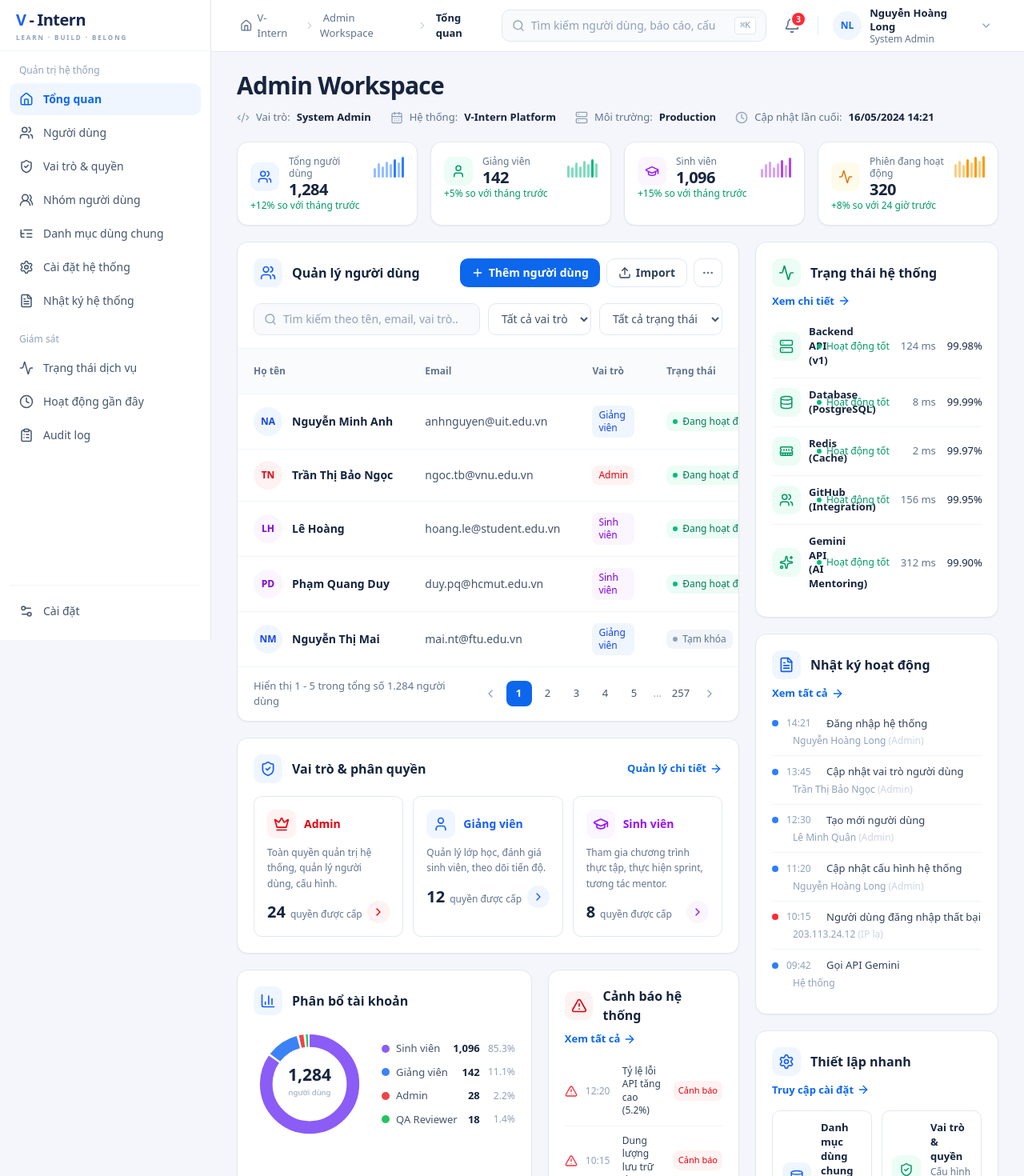
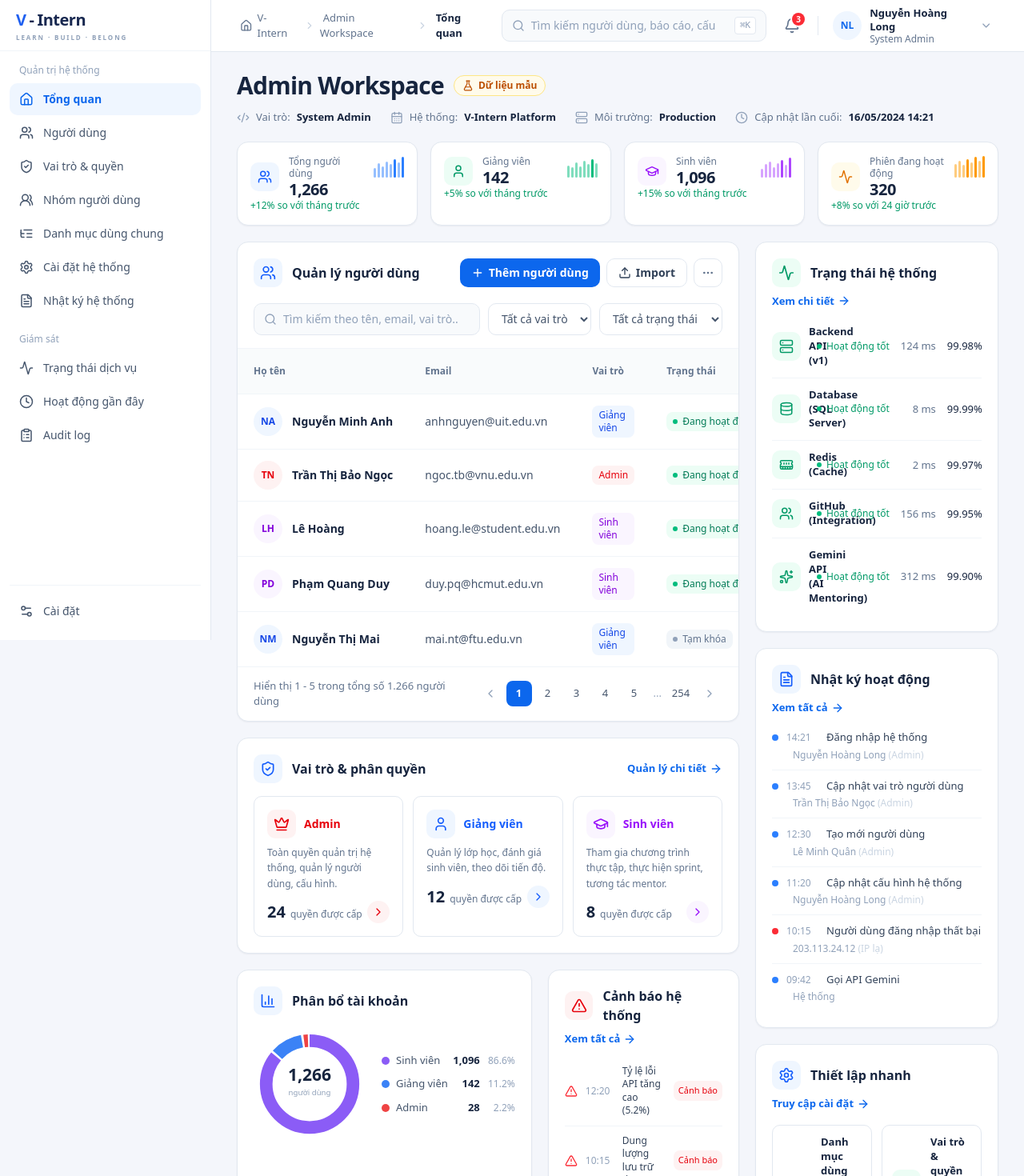
Before and after one commit to vanhoi04082006-pixel/V-Intern-FE, a Next.js app: page /admin in a window 1280 px wide. Shown: the top 1470 px of the page at 80% size. Built offline with nearby package versions, Linux system fonts and the light colour scheme.

Commit message:
fix(admin): align dashboard mock data

```diff
--- a/src/components/admin/admin-workspace.tsx
+++ b/src/components/admin/admin-workspace.tsx
@@ -1,6 +1,8 @@
 "use client";
 
 import { useEffect, useState } from "react";
+
+import { FlaskConical } from "lucide-react";
 
 import { AccountDistributionCard } from "./account-distribution-card";
 import { ActivityLogCard } from "./activity-log-card";
@@ -77,9 +79,18 @@ export function AdminWorkspace() {
           className="mx-auto w-full max-w-[1600px] flex-1 px-4 py-5 sm:px-6 sm:py-6 lg:px-8"
         >
           <header>
-            <h1 className="text-[26px] font-extrabold tracking-tight text-navy sm:text-3xl">
-              Admin Workspace
-            </h1>
+            <div className="flex flex-wrap items-center gap-x-3 gap-y-2">
+              <h1 className="text-[26px] font-extrabold tracking-tight text-navy sm:text-3xl">
+                Admin Workspace
+              </h1>
+              <span
+                title="Số liệu mô phỏng để trình bày UI — chưa kết nối dữ liệu live"
+                className="inline-flex items-center gap-1.5 rounded-full border border-amber-200 bg-amber-50 px-2.5 py-1 text-xs font-semibold text-amber-700"
+              >
+                <FlaskConical className="size-3.5" aria-hidden="true" />
+                Dữ liệu mẫu
+              </span>
+            </div>
             <ul className="mt-3 flex flex-wrap items-center gap-x-6 gap-y-2">
               {WORKSPACE_META.map((meta) => (
                 <li
--- a/src/components/admin/data/admin-mock-data.ts
+++ b/src/components/admin/data/admin-mock-data.ts
@@ -135,7 +135,7 @@ export const ADMIN_KPIS: AdminKpi[] = [
   {
     id: "tong-nguoi-dung",
     label: "Tổng người dùng",
-    value: "1,284",
+    value: "1,266",
     delta: "+12% so với tháng trước",
     icon: Users,
     tone: "blue",
@@ -240,7 +240,7 @@ export const ADMIN_USERS: AdminUserRow[] = [
   },
 ];
 
-export const USER_TABLE_SUMMARY = "Hiển thị 1 - 5 trong tổng số 1.284 người dùng";
+export const USER_TABLE_SUMMARY = "Hiển thị 1 - 5 trong tổng số 1.266 người dùng";
 
 /* ----------------------------- Role summary ------------------------------ */
 
@@ -292,15 +292,14 @@ export interface AccountDistributionSlice {
 }
 
 export const ACCOUNT_DISTRIBUTION_TOTAL = {
-  value: "1,284",
+  value: "1,266",
   label: "người dùng",
 };
 
 export const ACCOUNT_DISTRIBUTION: AccountDistributionSlice[] = [
-  { id: "sinh-vien", label: "Sinh viên", count: 1096, percent: 85.3, color: "#8B5CF6" },
-  { id: "giang-vien", label: "Giảng viên", count: 142, percent: 11.1, color: "#3B82F6" },
+  { id: "sinh-vien", label: "Sinh viên", count: 1096, percent: 86.6, color: "#8B5CF6" },
+  { id: "giang-vien", label: "Giảng viên", count: 142, percent: 11.2, color: "#3B82F6" },
   { id: "admin", label: "Admin", count: 28, percent: 2.2, color: "#EF4444" },
-  { id: "qa-reviewer", label: "QA Reviewer", count: 18, percent: 1.4, color: "#22C55E" },
 ];
 
 /* ---------------------------- System status ------------------------------ */
@@ -317,7 +316,7 @@ export const SERVICE_STATE_LABEL = "Hoạt động tốt";
 
 export const SYSTEM_SERVICES: SystemServiceStatus[] = [
   { id: "backend-api", name: "Backend API (v1)", latencyMs: 124, uptime: "99.98%", icon: Server },
-  { id: "database", name: "Database (PostgreSQL)", latencyMs: 8, uptime: "99.99%", icon: Database },
+  { id: "database", name: "Database (SQL Server)", latencyMs: 8, uptime: "99.99%", icon: Database },
   { id: "redis", name: "Redis (Cache)", latencyMs: 2, uptime: "99.97%", icon: MemoryStick },
   { id: "github", name: "GitHub (Integration)", latencyMs: 156, uptime: "99.95%", icon: Users },
   { id: "gemini", name: "Gemini API (AI Mentoring)", latencyMs: 312, uptime: "99.90%", icon: Sparkles },
--- a/src/components/admin/user-management-table.tsx
+++ b/src/components/admin/user-management-table.tsx
@@ -197,10 +197,10 @@ export function UserManagementTable() {
             <li>
               <button
                 type="button"
-                aria-label="Trang 257"
+                aria-label="Trang 254"
                 className="grid size-8 place-items-center rounded-md text-[13px] font-medium text-slate-600 transition-colors hover:bg-slate-100 focus-visible:outline-none focus-visible:ring-2 focus-visible:ring-brand/40"
               >
-                257
+                254
               </button>
             </li>
             <li>
```
Also changed, not shown: 1 other file (tests, documents, lock files or other folders).
